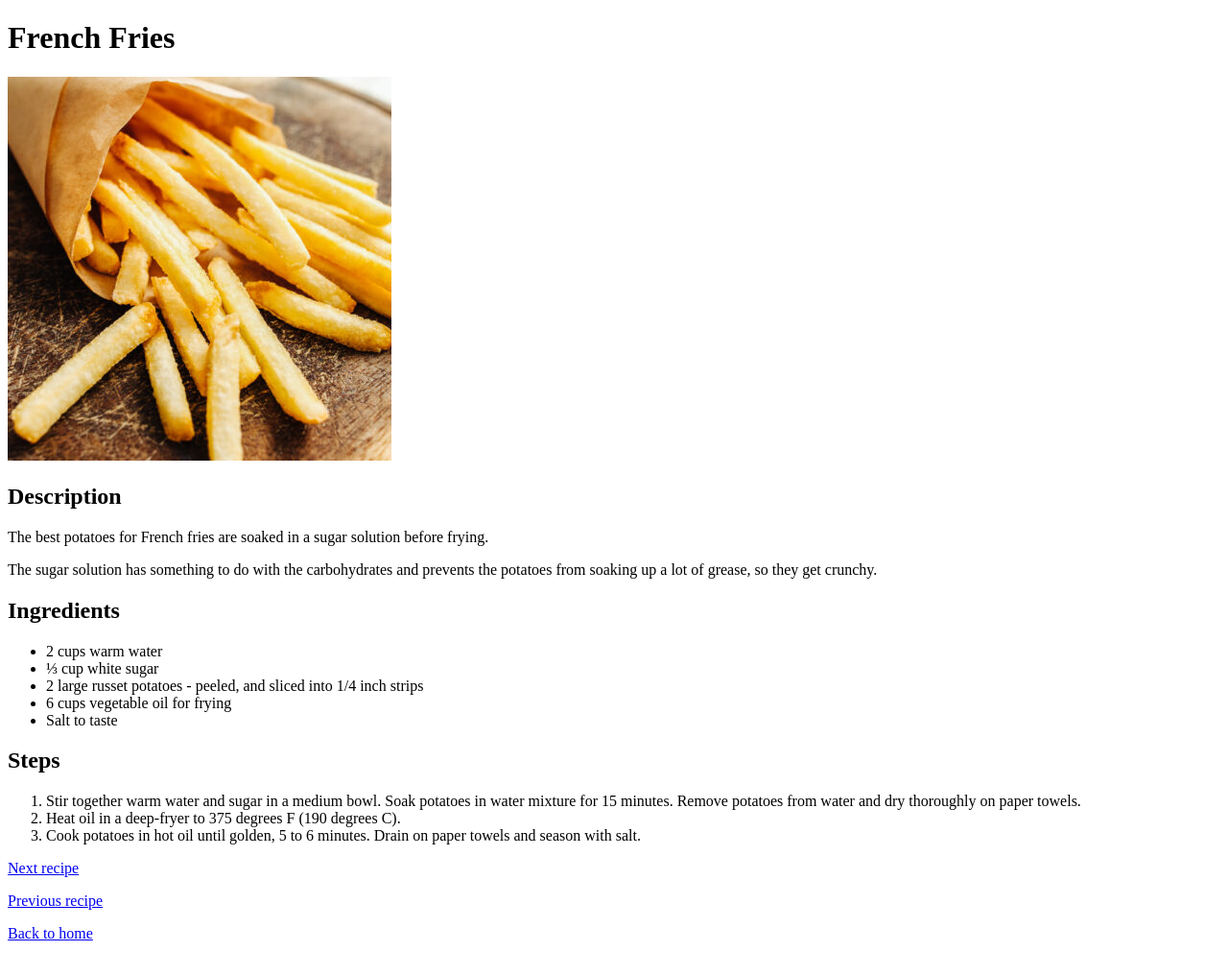
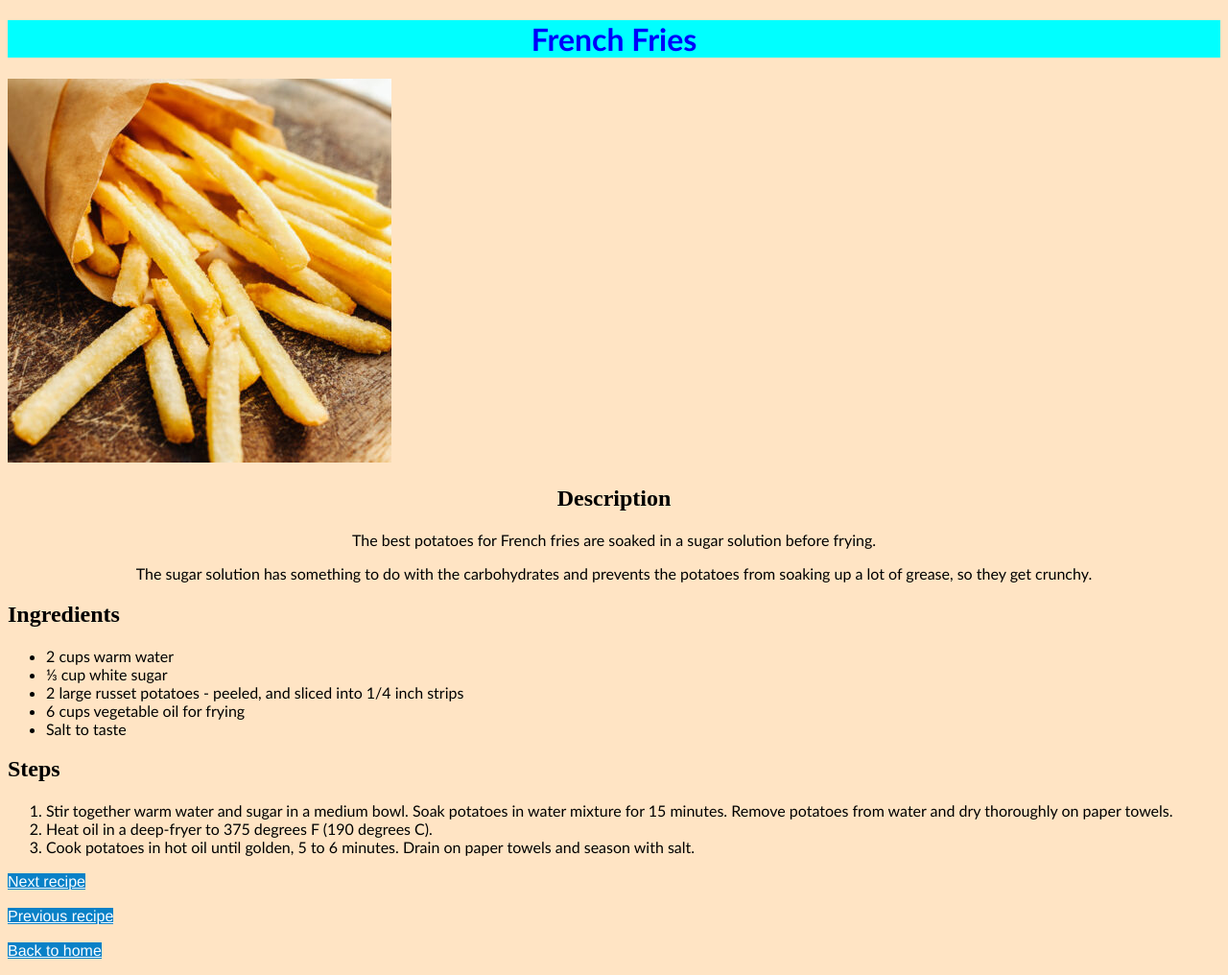
Before and after one commit to Tonius16/odin-recipes, a plain HTML site: page recepies/french-fries.html in a window 1280 px wide. Shown: the whole page at 96% size. Drawn offline with Linux system fonts and the light colour scheme.

Commit message:
add style to page

```diff
--- a/recepies/french-fries.html
+++ b/recepies/french-fries.html
@@ -3,13 +3,14 @@
     <head>
     <title>French-fries</title>
     <meta charset="utf-8">
+    <link rel="stylesheet" href="fries-styles.css">
     </head>
 <body>
-    <h1>French Fries</h1>
+    <h1 class="naslov">French Fries</h1>
     <img src="../images/fries.jpg" ali="A picture of some tasty french fries">
-    <h2>Description</h2>
-    <p>The best potatoes for French fries are soaked in a sugar solution before frying.</p>
-    <p>The sugar solution has something to do with the carbohydrates
+    <h2 class="opis">Description</h2>
+    <p id="para">The best potatoes for French fries are soaked in a sugar solution before frying.</p>
+    <p id="para">The sugar solution has something to do with the carbohydrates
        and prevents the potatoes from soaking up a lot of grease, so they get crunchy.</p>
     <h2>Ingredients</h2>
     <ul>
--- /dev/null
+++ b/recepies/fries-styles.css
@@ -0,0 +1,38 @@
+.naslov {
+    text-align: center;
+    color: rgb(0, 0, 250);
+    background-color: aqua;
+    font-family: 'Gill Sans', 'Gill Sans MT', Calibri, 'Trebuchet MS', sans-serif;
+}
+
+
+body{
+    background-color: bisque;
+}
+
+
+a{
+    font-family: 'Franklin Gothic Medium', 'Arial Narrow', Arial, sans-serif;
+    color: #fbfdff;
+    background-color: rgb(9, 129, 199);
+}
+
+.opis{
+    text-align: center;
+}
+
+#para {
+    text-align: center;
+}
+
+p{
+    font-family: 'Trebuchet MS', 'Lucida Sans Unicode', 'Lucida Grande', 'Lucida Sans', Arial, sans-serif;
+}
+
+ul{
+    font-family: 'Trebuchet MS', 'Lucida Sans Unicode', 'Lucida Grande', 'Lucida Sans', Arial, sans-serif;
+    }
+
+ol{
+    font-family: 'Trebuchet MS', 'Lucida Sans Unicode', 'Lucida Grande', 'Lucida Sans', Arial, sans-serif;
+}
```
